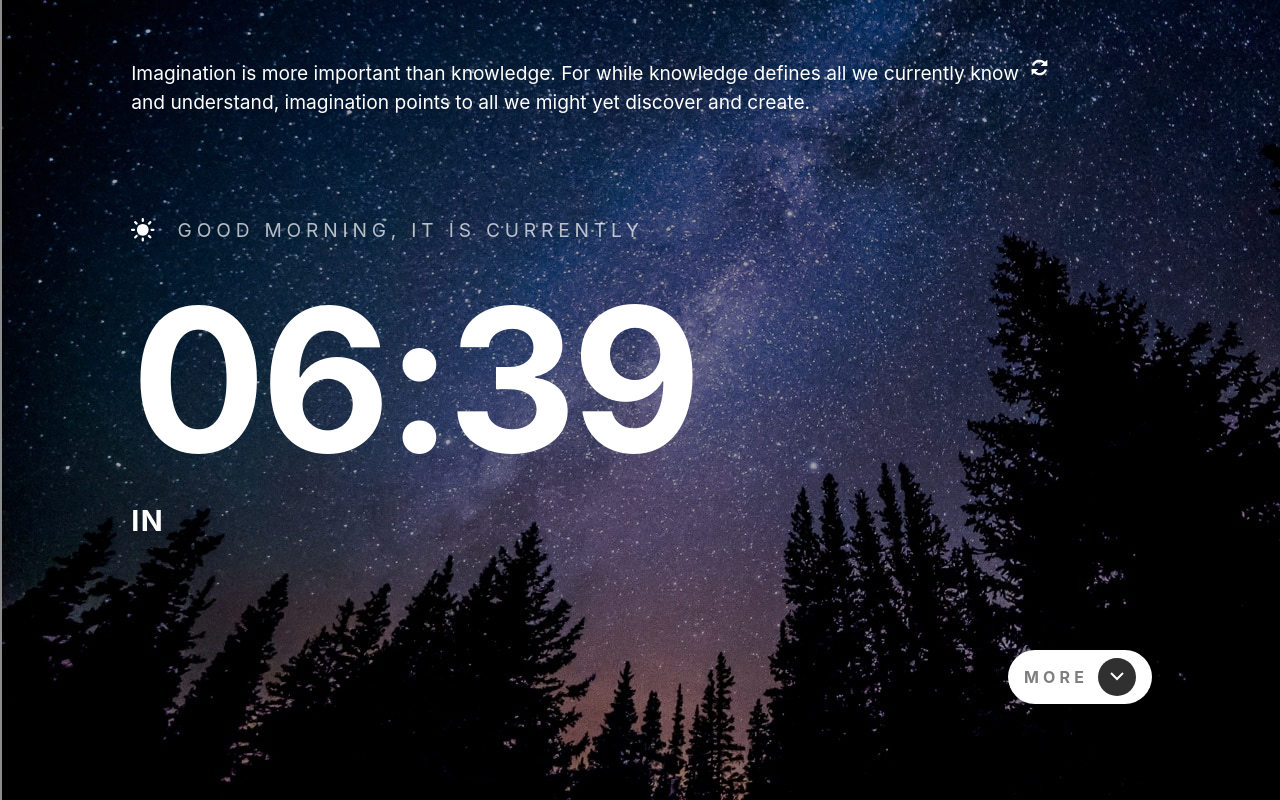
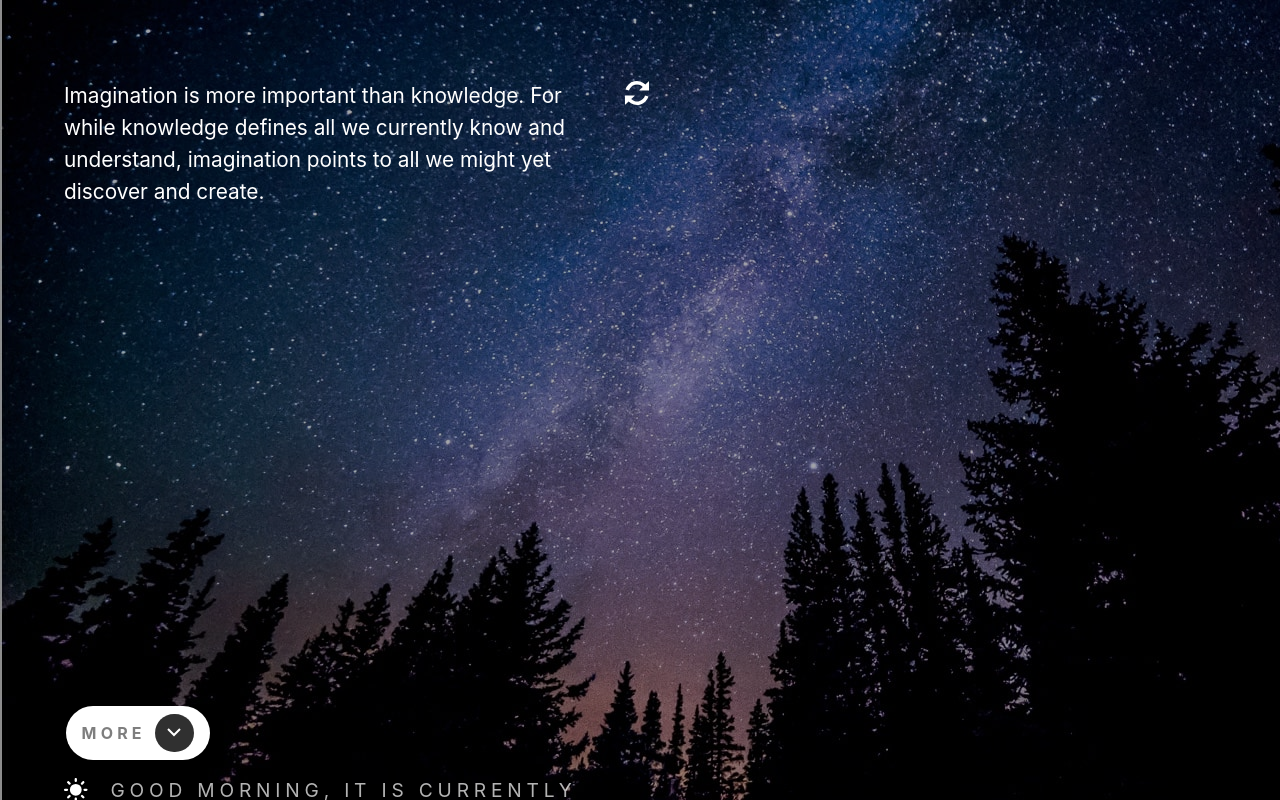
Before and after one commit to chiomaubaezuonu/clock-app, a React (Create React App) app: page / in a window 1280 px wide. Built offline with nearby package versions, Linux system fonts and the light colour scheme; no server answers.

Commit message:
Styed for desktop.

```diff
--- a/src/App.css
+++ b/src/App.css
@@ -415,22 +415,53 @@ h2 {
 }
 
 
-/* @media (min-width: 768px) {
+@media (min-width: 768px) {
 
   .App {
-    padding-left: 5rem;
+    padding-left: 4rem;
+    padding-top: 5rem;
   }
-
+.quotes-div{
+  gap: 1rem;
+}
   .quotes-div .quotes {
     width: 34rem;
     font-size: 1.3rem;
     line-height: 2rem;
+
   }
-
+.refresh-icon,.rotateIcon{
+  width: 2vw;
+  height: 2vw;
+}
   .author {
     margin-left: 0;
     font-weight: 700;
     font-size: 1.1rem;
     margin-bottom: 0.6rem;
+    color: white;
   }
-}  */
+  .greeting-div{
+    margin-top: 35rem;
+    width: 100%;
+    margin-bottom: 0;
+  }
+  .greeting{
+    color: white;
+    width: 100vw;
+  }
+  .time-div{
+    width: 100%;
+  }
+  .time{
+    margin: 0;
+    padding: 0;
+  }
+  .timezone{
+    font-size: 1.4rem;
+  }
+  .more-switch{
+    left: 4.1rem;
+    bottom: 2.5rem;
+  }
+}
```
